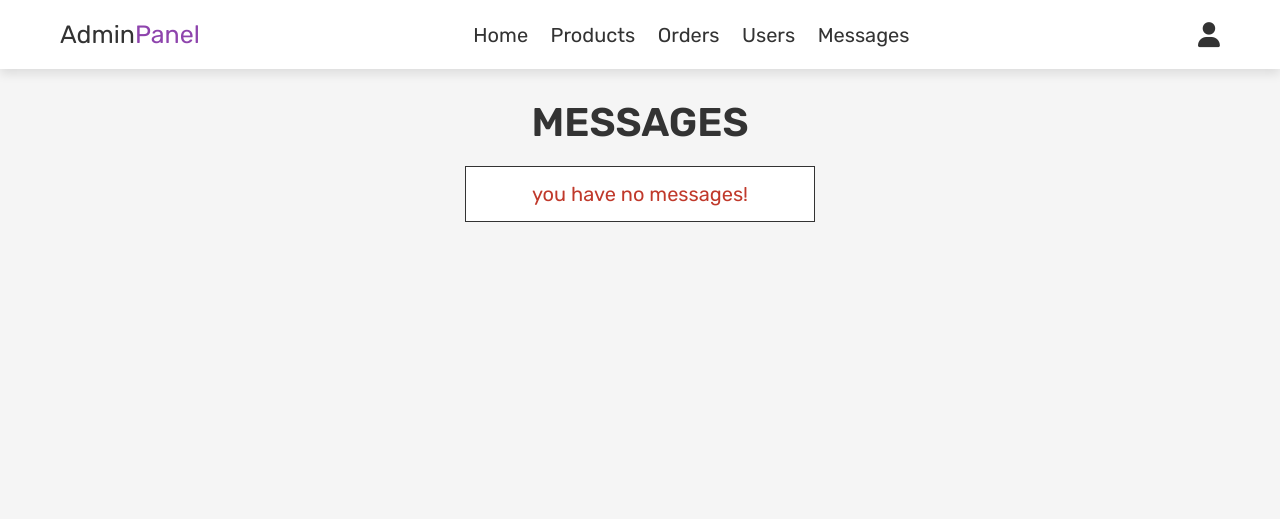
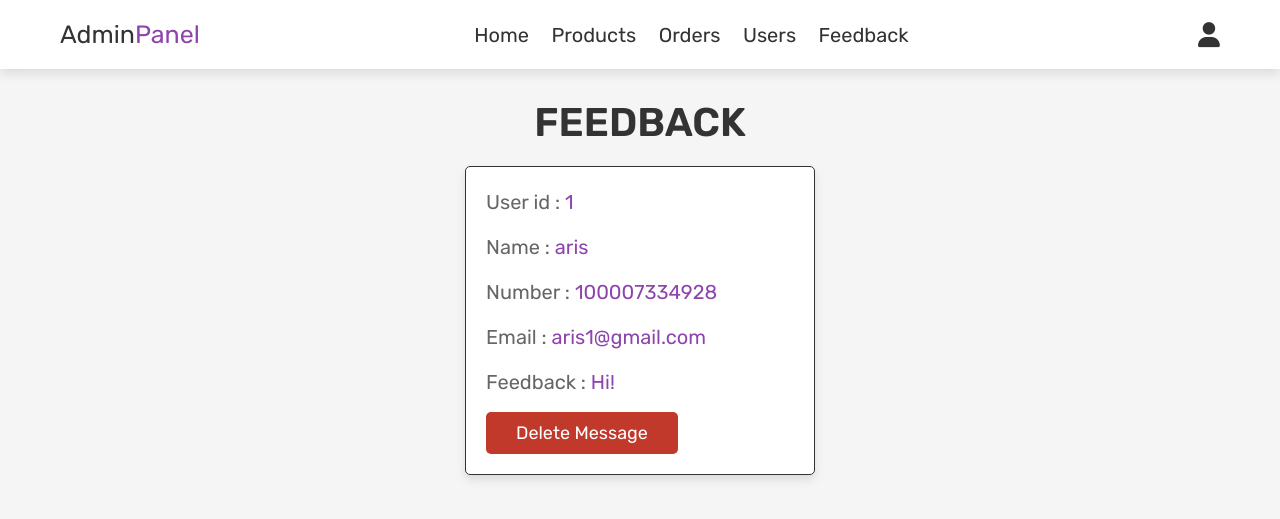
Before and after one commit to aristoon1/Glasses-Main, a PHP site: page /admin_contacts.php in a window 1280 px wide. Shown: the top 519 px of the page. Run offline with PHP 8.4, Linux system fonts and the light colour scheme; a user stored in the database is signed in; data comes from the database, SQL or seed files in the repository; data that the repository does not hold is empty.

Commit message:
Add files via upload

```diff
--- a/admin_contacts.php
+++ b/admin_contacts.php
@@ -39,7 +39,7 @@ if(isset($_GET['delete'])){
 
 <section class="messages">
 
-   <h1 class="title"> messages </h1>
+   <h1 class="title"> Feedback </h1>
 
    <div class="box-container">
    <?php
@@ -53,7 +53,7 @@ if(isset($_GET['delete'])){
       <p> Name : <span><?php echo $fetch_message['name']; ?></span> </p>
       <p> Number : <span><?php echo $fetch_message['number']; ?></span> </p>
       <p> Email : <span><?php echo $fetch_message['email']; ?></span> </p>
-      <p> Message : <span><?php echo $fetch_message['message']; ?></span> </p>
+      <p> Feedback : <span><?php echo $fetch_message['message']; ?></span> </p>
       <a href="admin_contacts.php?delete=<?php echo $fetch_message['id']; ?>" onclick="return confirm('delete this message?');" class="delete-btn">delete message</a>
    </div>
    <?php
--- a/admin_header.php
+++ b/admin_header.php
@@ -22,7 +22,7 @@ if(isset($message)){
          <a href="admin_products.php">Products</a>
          <a href="admin_orders.php">Orders</a>
          <a href="admin_users.php">Users</a>
-         <a href="admin_contacts.php">Messages</a>
+         <a href="admin_contacts.php">Feedback</a>
       </nav>
 
       <div class="icons">
--- a/admin_page.php
+++ b/admin_page.php
@@ -120,7 +120,7 @@ if(!isset($admin_id)){
             $number_of_messages = mysqli_num_rows($select_messages);
          ?>
          <h3><?php echo $number_of_messages; ?></h3>
-         <p>New Messages</p>
+         <p>New Feedback</p>
       </div>
 
    </div>
--- a/config.php
+++ b/config.php
@@ -1,5 +1,5 @@
 <?php
 
-$conn = mysqli_connect('localhost','root','','shop_db') or die('connection failed');
+$conn = mysqli_connect('localhost','root','','glasses') or die('connection failed');
 
 ?>
```
